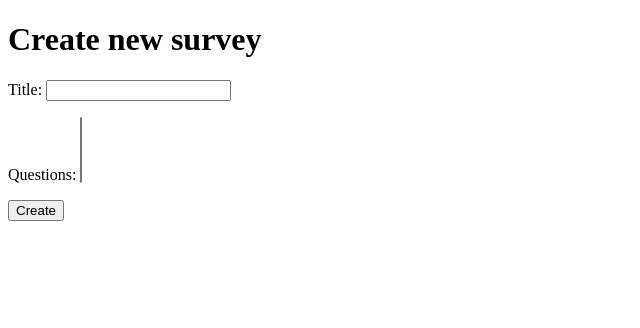
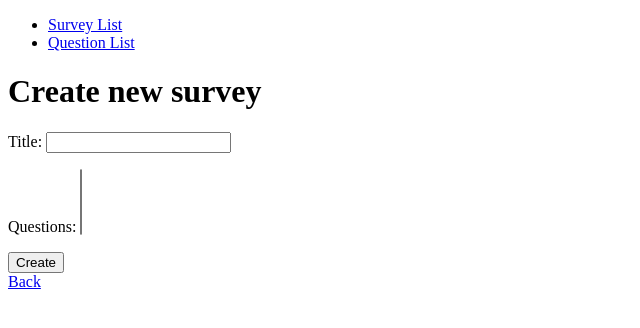
Before and after one commit to LAP-2016-CSULA/django-survey, a Django app: page /survey/create in a window 1280 px wide. Shown: the top 328 px of the page, without its empty margins (0-640 px from the left). Run offline with Django 3.2, Linux system fonts and the light colour scheme; data that the repository does not hold is empty.

Commit message:
add urls to template for easy navigation

```diff
--- a/survey/templates/survey/index.html
+++ b/survey/templates/survey/index.html
@@ -1,4 +1,9 @@
 <!DOCTYPE html>
+<ul>
+    <li><a href="{% url 'survey:index' %}">Survey List</a></li>
+    <li><a href="{% url 'survey:question_list' %}">Question List</a></li>
+</ul>
+
 {% if latest_question_list %}
     <ul>
     {% for question in latest_question_list %}
--- a/survey/templates/survey/question_detail.html
+++ b/survey/templates/survey/question_detail.html
@@ -1,4 +1,8 @@
 <!DOCTYPE html>
+<ul>
+    <li><a href="{% url 'survey:index' %}">Survey List</a></li>
+    <li><a href="{% url 'survey:question_list' %}">Question List</a></li>
+</ul>
 <h1>{{ question.question_text }}</h1>
 {% if question.choice_set.all %}
 <p>Number of choice: {{ question.choice_set.all|length }}</p>
--- a/survey/templates/survey/questions.html
+++ b/survey/templates/survey/questions.html
@@ -1,4 +1,8 @@
 <!DOCTYPE html>
+<ul>
+    <li><a href="{% url 'survey:index' %}">Survey List</a></li>
+    <li><a href="{% url 'survey:question_list' %}">Question List</a></li>
+</ul>
 <h1>Question list</h1>
 {% if latest_question_list %}
     <ul>
@@ -9,3 +13,4 @@
 {% else %}
     <p>No question is available.</p>
 {% endif %}
+<a href="{% url 'survey:question_create' %}">Create new question</a>
--- a/survey/templates/survey/survey_detail.html
+++ b/survey/templates/survey/survey_detail.html
@@ -1,4 +1,8 @@
 <!DOCTYPE html>
+<ul>
+    <li><a href="{% url 'survey:index' %}">Survey List</a></li>
+    <li><a href="{% url 'survey:question_list' %}">Question List</a></li>
+</ul>
 <h1>{{ survey.title }}</h1>
 <ul>
 <!-- Because questions in survey is a many-to-many relation,
--- a/survey/templates/survey/survey_form.html
+++ b/survey/templates/survey/survey_form.html
@@ -1,7 +1,12 @@
 <!DOCTYPE html>
 <!-- Create survey -->
+<ul>
+    <li><a href="{% url 'survey:index' %}">Survey List</a></li>
+    <li><a href="{% url 'survey:question_list' %}">Question List</a></li>
+</ul>
 <h1>Create new survey</h1>
 <form action="" method="post">{% csrf_token %}
     {{ form.as_p }}
     <input type="submit" value="Create" />
 </form>
+<a href="{% url 'survey:index' %}">Back</a>
```
Also changed, not shown: survey/templates/survey/question_form.html (+6 -1 lines), survey/templates/survey/surveys.html (+6 -1 lines).
